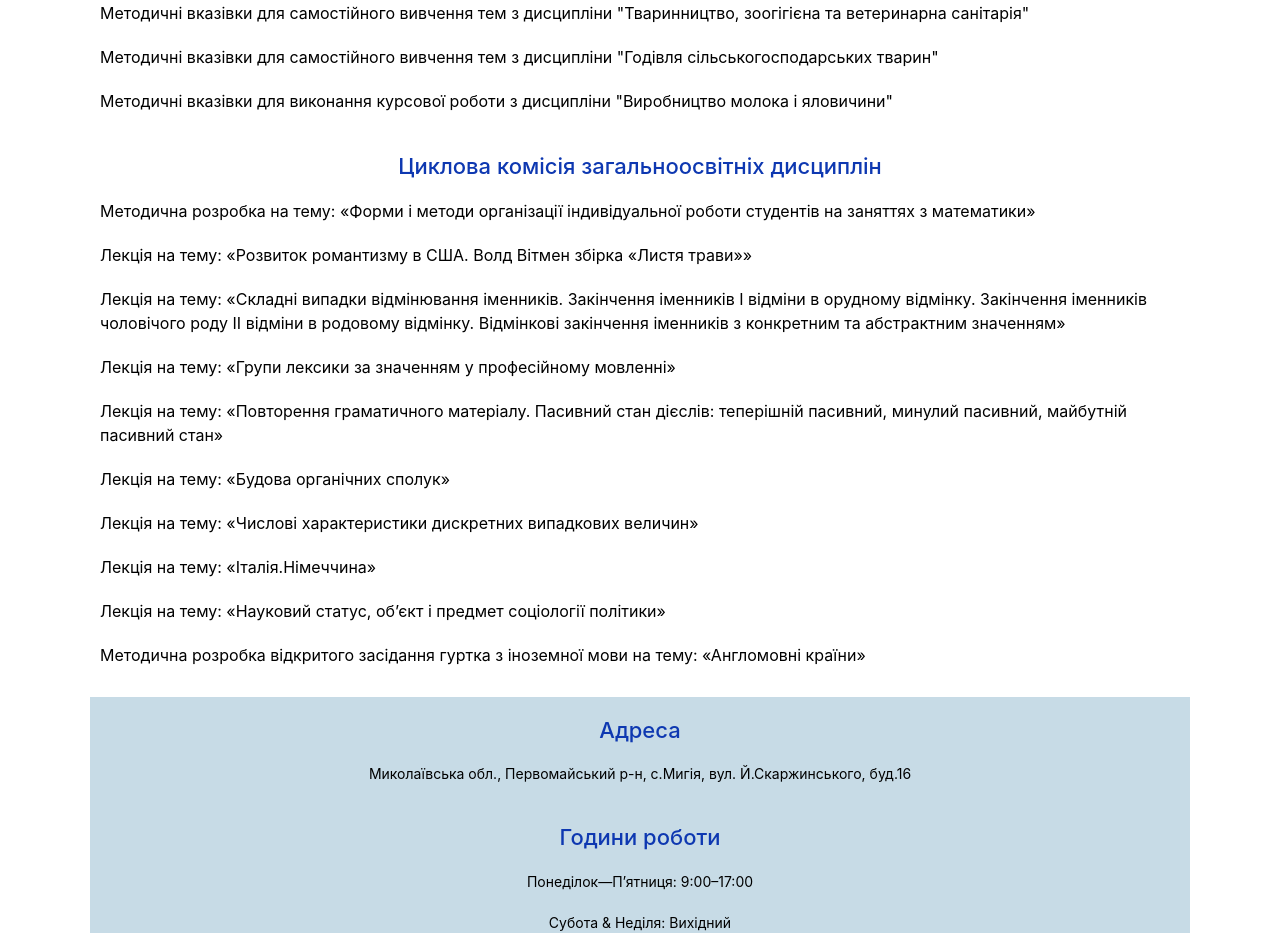
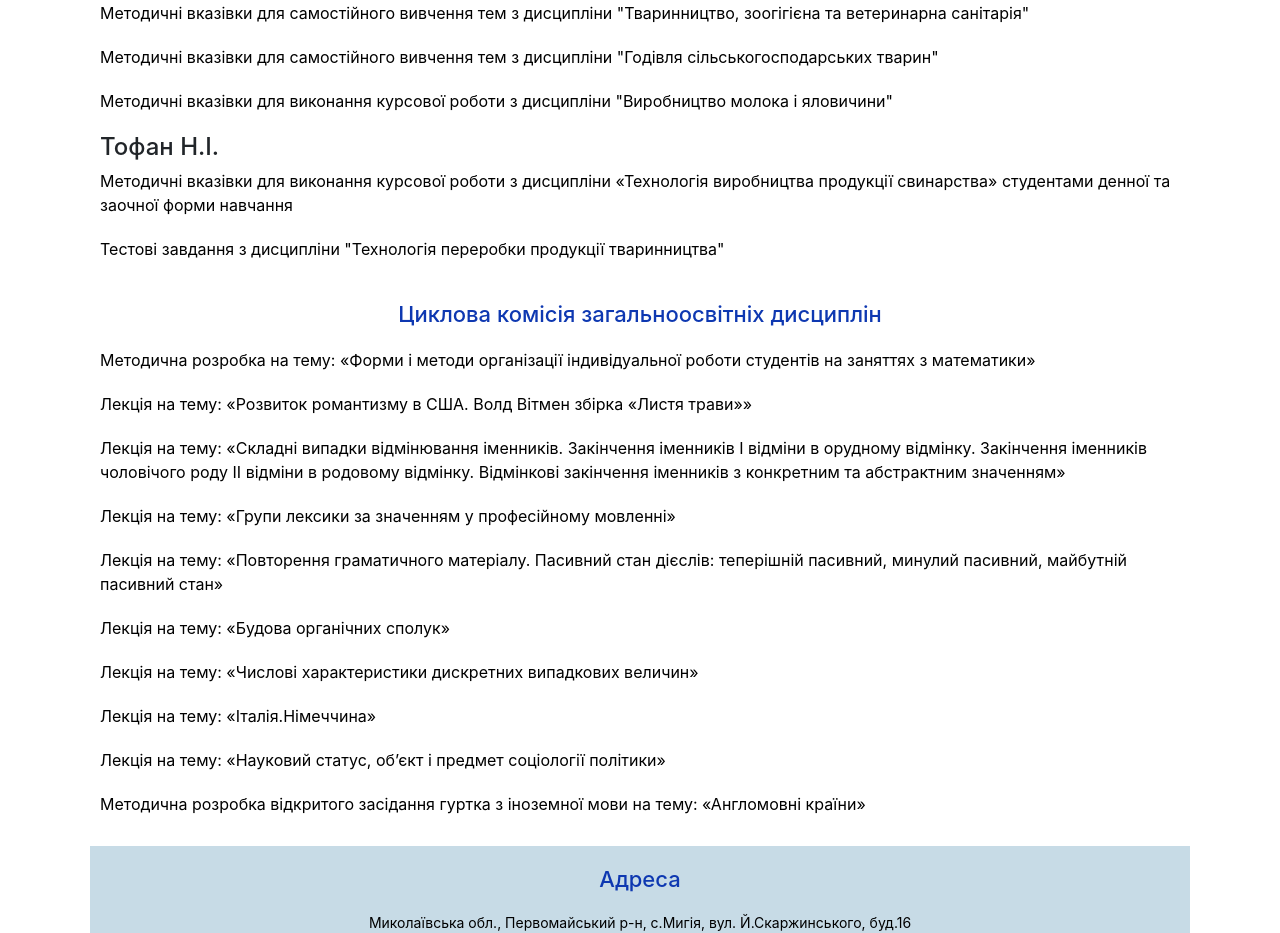
Before and after one commit to library-myhiya/library-mkmnau, a plain HTML site: page cyklovi.html in a window 1280 px wide. Shown: the part 2371-3304 px from the top of the page. Drawn offline with nearby package versions, Linux system fonts and the light colour scheme.

Commit message:
Update cyklovi.html

```diff
--- a/cyklovi.html
+++ b/cyklovi.html
@@ -101,6 +101,9 @@
                     <p class="cyklovi"> <a href="./1_2.docx"> Методичні вказівки для самостійного вивчення тем з дисципліни "Годівля сільськогосподарських тварин"</a> </p>
                     <p class="cyklovi"> <a href="./1_3.doc"> Методичні вказівки для виконання курсової роботи з дисципліни "Виробництво молока і яловичини"</a> </p>
 
+                    <h4>Тофан Н.І.</h4>
+                    <p class="cyklovi"> <a href="https://drive.google.com/file/d/1T1IwotxTBuqjq8dbFw3R-p54rmHRVbLD/view">Методичні вказівки для виконання курсової роботи з дисципліни «Технологія виробництва продукції свинарства» студентами денної та заочної форми навчання</a> </p>
+                    <p class="cyklovi"> <a href="https://drive.google.com/file/d/1Ner_G0CqZnZ6GnjPR5Jbn7mGAY0bqNbb/view"> Тестові завдання з дисципліни "Технологія переробки продукції тваринництва"</a> </p>
                 </article>
                 <article class="promotion-category">
 
```
